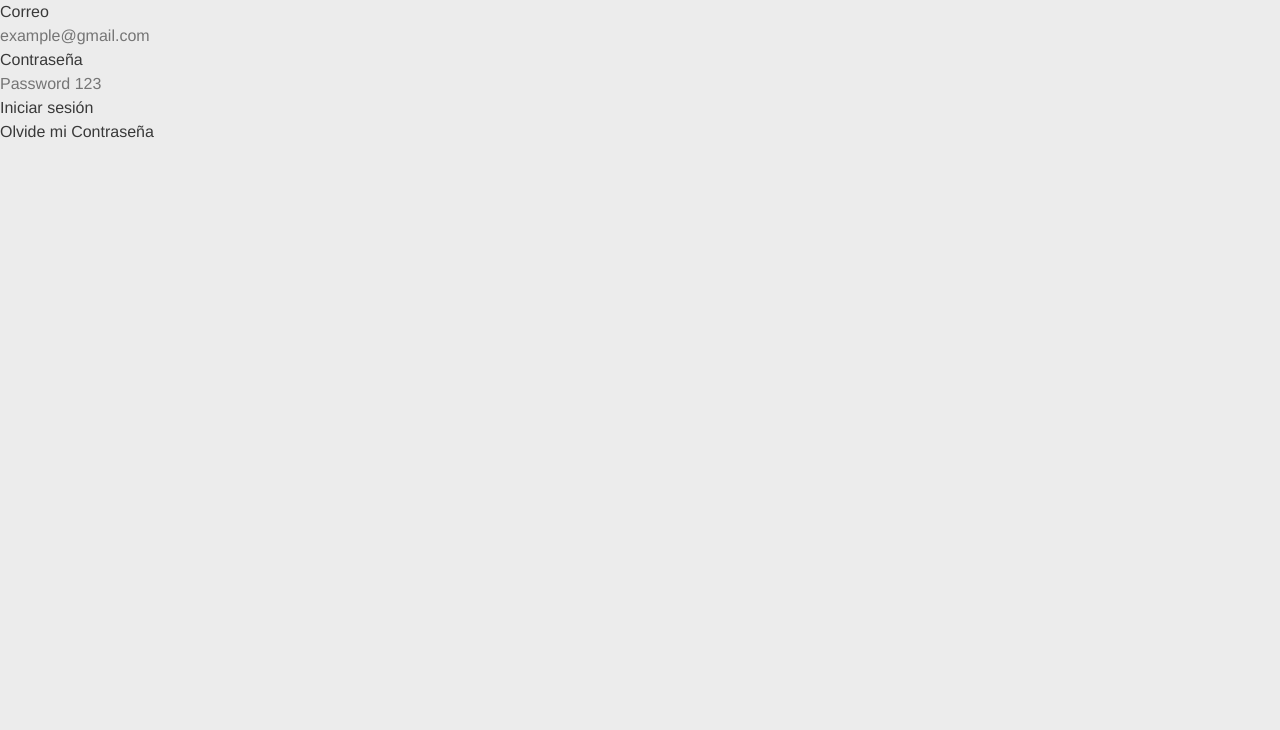
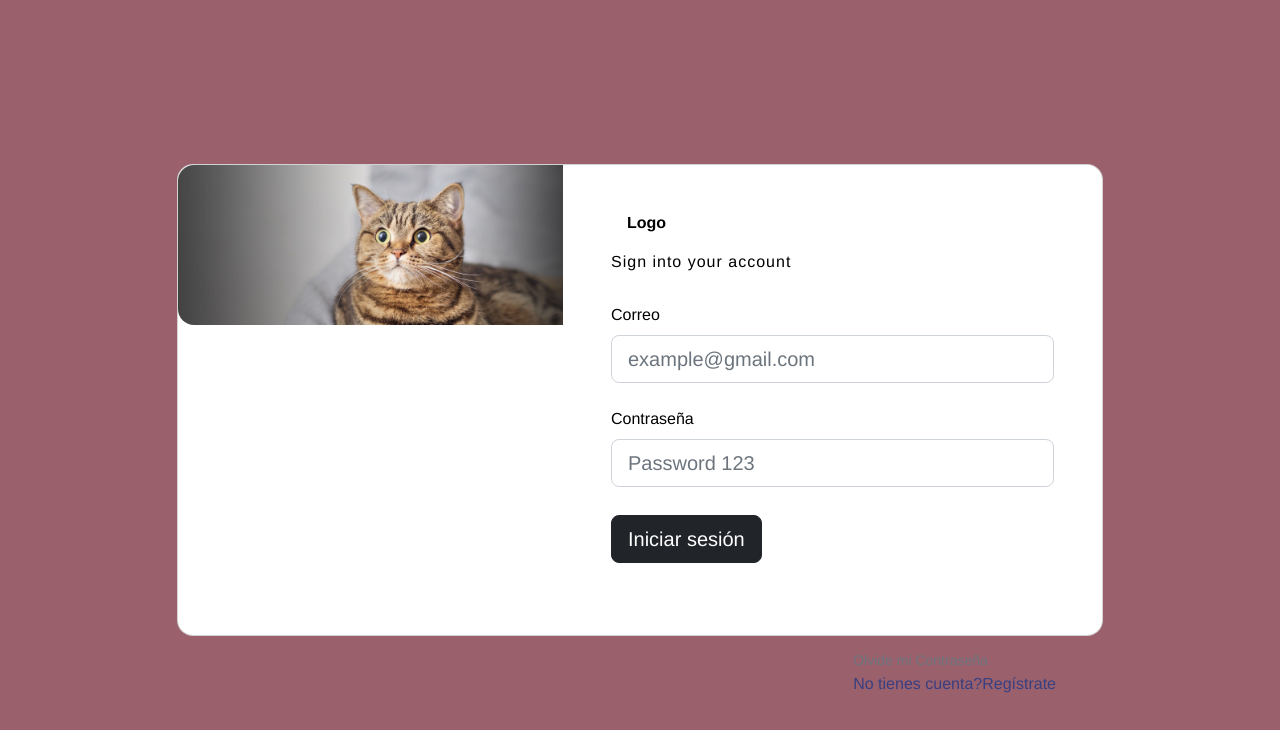
Before and after one commit to Jau2002/buddy-care, a React (Vite) app in the folder client/: page /logIn in a window 1280 px wide. Shown: the top 730 px of the page. Built offline with nearby package versions, Linux system fonts and the light colour scheme; no server answers.

Commit message:
style: logIn components

```diff
--- a/client/src/components/Editable.tsx
+++ b/client/src/components/Editable.tsx
@@ -5,12 +5,18 @@ import type { Content } from './components';
 function Editable({ type, placeholder, name, display }: Content): ReactElement {
 	return (
 		<section>
-			<label htmlFor={type}>{display}</label>
+			<label
+				htmlFor={type}
+				className='form-label'
+			>
+				{display}
+			</label>
 			<Field
 				type={type}
 				id={type}
 				name={name}
 				placeholder={placeholder}
+				className='form-control form-control-lg'
 			/>
 			<ErrorMessage
 				name={name}
--- a/client/src/components/Forms.tsx
+++ b/client/src/components/Forms.tsx
@@ -1,5 +1,6 @@
 import { Form, Formik } from 'formik';
 import { ReactElement } from 'react';
+import logIn from '../assets/img/1st-pLane-picture-curios-cat.jpg';
 import Editable from '../components/Editable';
 import authenticating from '../hooks/authenticating';
 import type { Attributes } from '../utils/utils';
@@ -9,6 +10,28 @@ import type { FormsAssociation, Type } from './components';
 function Forms({ form, submit }: FormsAssociation): ReactElement {
 	const { defaultInputs, handleSubmit } = authenticating();
 	return (
+		<section className='vh-100 form-section'>
+			<div className='container py-5 h-100'>
+				<div className='row d-flex justify-content-center align-items-center h-100'>
+					<div className='col col-xl-10'>
+						<div className='card form-section--div'>
+							<div className='row g-0'>
+								<div className='col-md-6 col-lg-5 d-none d-md-block'>
+									<img
+										src={logIn}
+										alt='LogIn'
+										className='img-fluid form-section--img'
+									/>
+								</div>
+								<div className='col-md-6 col-lg-7 d-flex align-items-center'>
+									<div className='card-body p-4 p-lg-5 text-black'>
+										<div className='d-flex align-items-center mb-3 pb-1'>
+											<i className='fas fa-cubes fa-2x me-3 form-section--i'></i>
+											<span className='h1 fw-bold mb-0'>Logo</span>
+										</div>
+										<h5 className='fw-normal mb-3 pb-3 form-section--h5'>
+											Sign into your account
+										</h5>
 										<Formik
 											initialValues={defaultInputs}
 											onSubmit={handleSubmit}
@@ -24,19 +47,38 @@ function Forms({ form, submit }: FormsAssociation): ReactElement {
 															type,
 															display,
 														}: Attributes): ReactElement => (
+															<div
+																className='form-outline mb-4'
+																key={id}
+															>
 																<Editable
-								key={id}
 																	type={type}
 																	placeholder={placeholder}
 																	name={name}
 																	display={display}
 																/>
+															</div>
 														)
 													)}
-					<button type='submit'>{submit}</button>
+													<div className='pt-1 mb-4'>
+														<button
+															type='submit'
+															className='btn btn-dark btn-lg btn-block'
+														>
+															{submit}
+														</button>
+													</div>
 												</Form>
 											)}
 										</Formik>
+									</div>
+								</div>
+							</div>
+						</div>
+					</div>
+				</div>
+			</div>
+		</section>
 	);
 }
 
--- a/client/src/pages/LogIn.tsx
+++ b/client/src/pages/LogIn.tsx
@@ -10,7 +10,23 @@ function LogIn(): ReactElement {
 				form={logIn}
 				submit='Iniciar sesión'
 			/>
-			<Link to='/logIn/usr'>Olvide mi Contraseña</Link>
+			<div className='input-form--div'>
+				<Link
+					to='/logIn/usr'
+					className='small text-muted'
+				>
+					Olvide mi Contraseña
+				</Link>
+				<p className='mb-5 pb-lg-2 input-form--p'>
+					No tienes cuenta?
+					<Link
+						className='input-form'
+						to='/logIn/usr'
+					>
+						Regístrate
+					</Link>
+				</p>
+			</div>
 		</>
 	);
 }
--- /dev/null
+++ b/client/src/sass/modules/components/editable.scss
@@ -0,0 +1,13 @@
+.input-form {
+	color: #393f81;
+
+	&--p {
+		color: #393f81;
+	}
+
+	&--div {
+		position: absolute;
+		bottom: 3rem;
+		right: 14rem;
+	}
+}
--- /dev/null
+++ b/client/src/sass/modules/components/forms.scss
@@ -0,0 +1,19 @@
+.form-section {
+	background-color: #9a616d;
+
+	&--div {
+		border-radius: 1rem;
+	}
+
+	&--img {
+		border-radius: 1rem 0 0 1rem;
+	}
+
+	&--i {
+		color: #ff6219;
+	}
+
+	&--h5 {
+		letter-spacing: 1px;
+	}
+}
--- a/client/src/sass/styles.scss
+++ b/client/src/sass/styles.scss
@@ -2,3 +2,5 @@
 @import 'theme';
 @import 'base';
 @import 'layout';
+@import 'modules/components/forms';
+@import 'modules/components/editable';
```
Also changed, not shown: client/public/1st-pLane-picture-curios-cat.jpg (renamed from client/src/assets/img/1st PLane Picture Curios Cat - copia.jpg), client/src/assets/img/1st-pLane-picture-curios-cat.jpg (added). Lines whose indentation alone changed are shown as unchanged.
